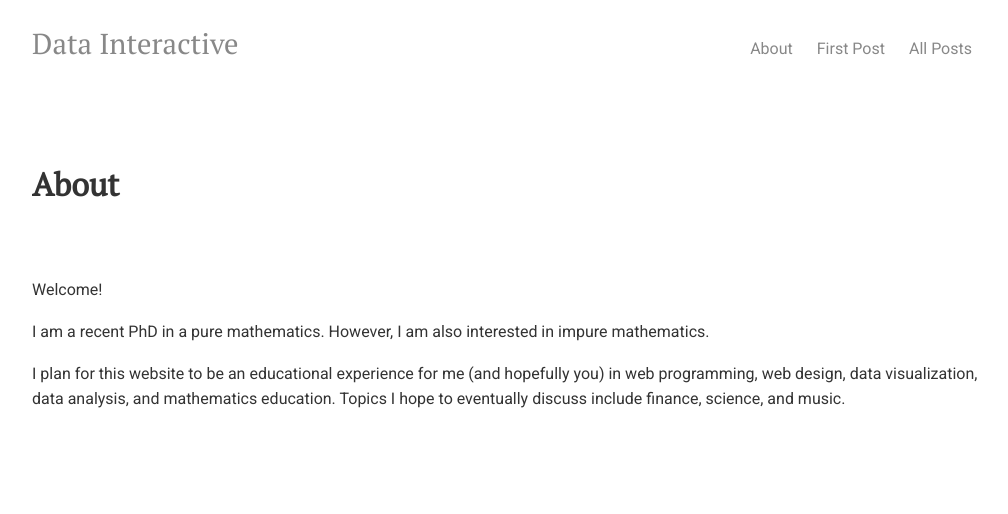
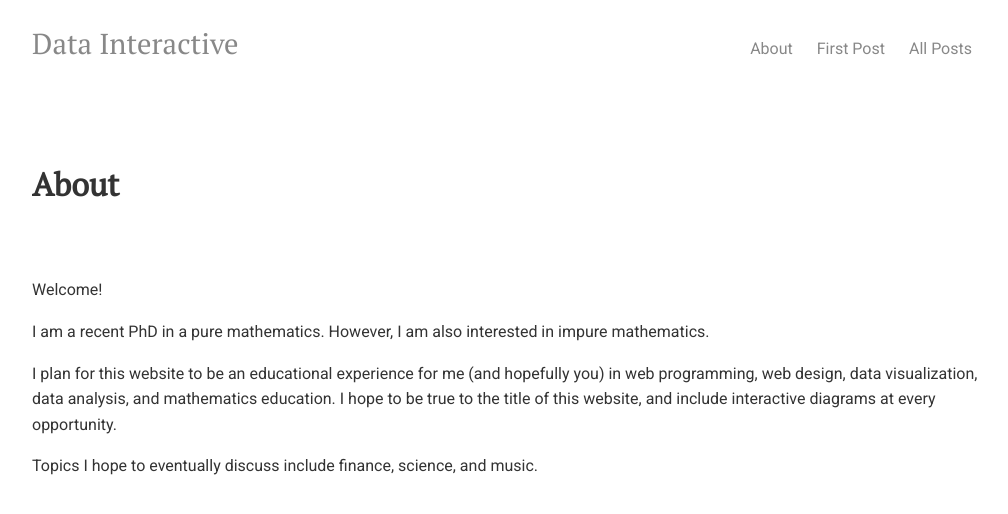
Before and after one commit to datainteractive/datainteractive.github.io, a Jekyll site: the page built from about/index.html, in a window 1280 px wide. Shown: the top 514 px of the page, without its empty margins (128-1136 px from the left). Built offline with Jekyll 4.4.1, drawn with Linux system fonts in a browser that asks for light colours.

Commit message:
Update index.html

```diff
--- a/about/index.html
+++ b/about/index.html
@@ -11,5 +11,9 @@
 </p>
 
 <p>
-I plan for this website to be an educational experience for me (and hopefully you) in web programming, web design, data visualization, data analysis, and mathematics education. Topics I hope to eventually discuss include finance, science, and music.
+I plan for this website to be an educational experience for me (and hopefully you) in web programming, web design, data visualization, data analysis, and mathematics education. I hope to be true to the title of this website, and include interactive diagrams at every opportunity.
 </p>
+
+<p>
+Topics I hope to eventually discuss include finance, science, and music.
+</p>
```
